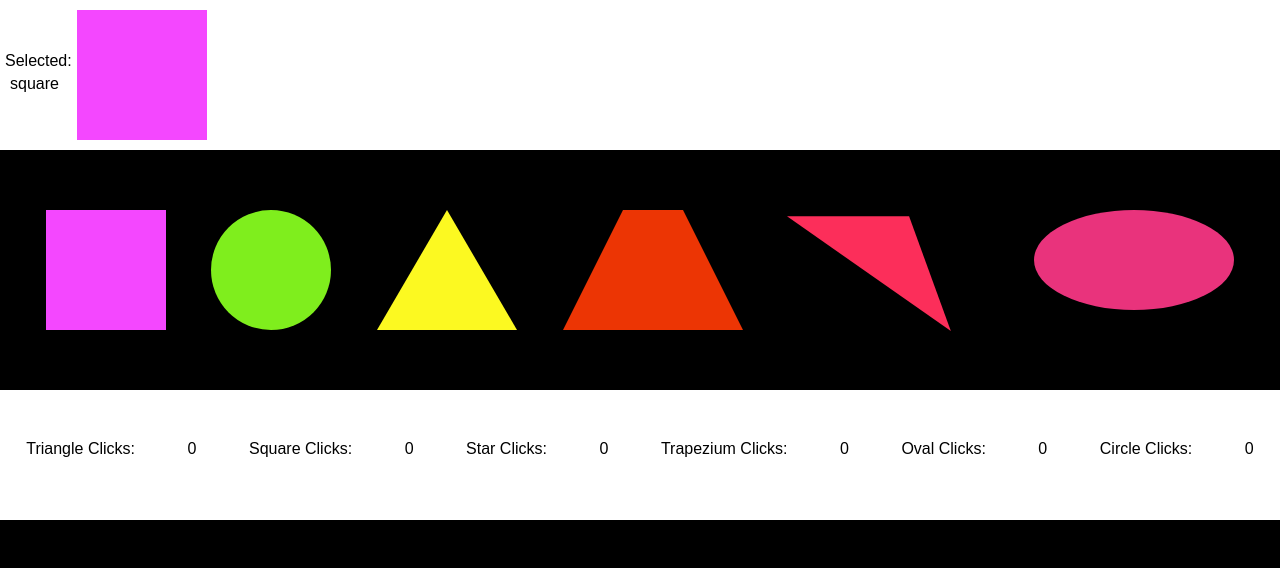
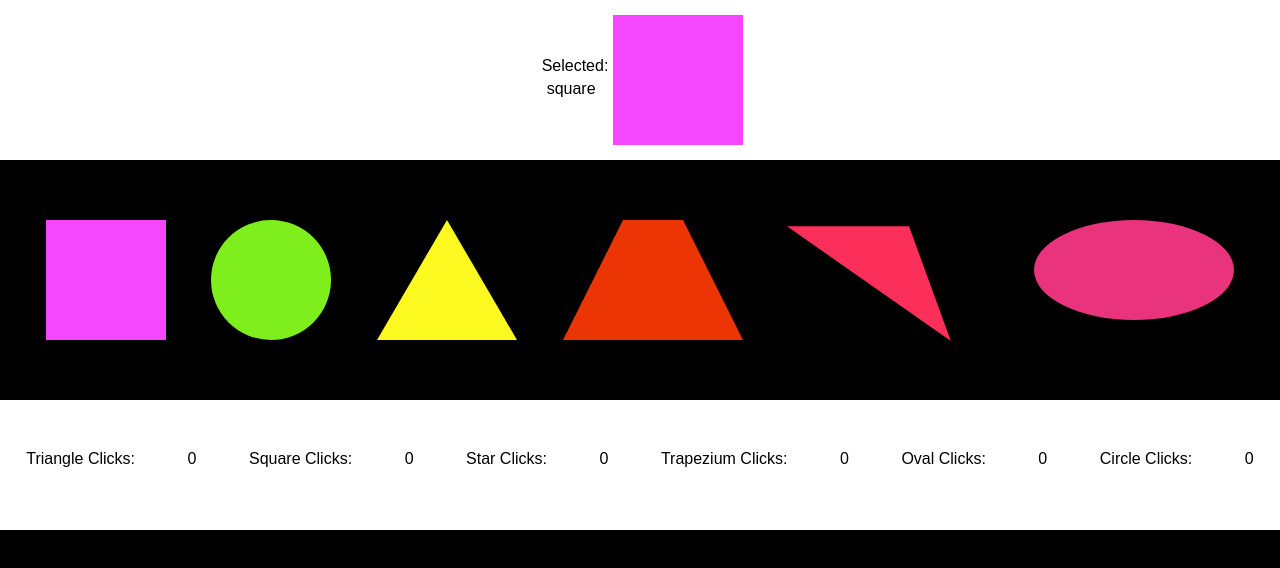
Before and after one commit to AidanFarhi/shape-selector, a React (Create React App) app: page / in a window 1280 px wide. Shown: the top 568 px of the page. Built offline with nearby package versions, Linux system fonts and the light colour scheme.

Commit message:
tweaked the styling

```diff
--- a/src/index.css
+++ b/src/index.css
@@ -19,10 +19,11 @@ body {
 .navbar {
   flex-grow: 1;
   max-height: 10%;
-  min-height: 150px;
+  min-height: 160px;
   background-color: white;
   color: black;
   display: flex;
+  justify-content: center;
   align-items: center;
 }
 .navbar div {
```
